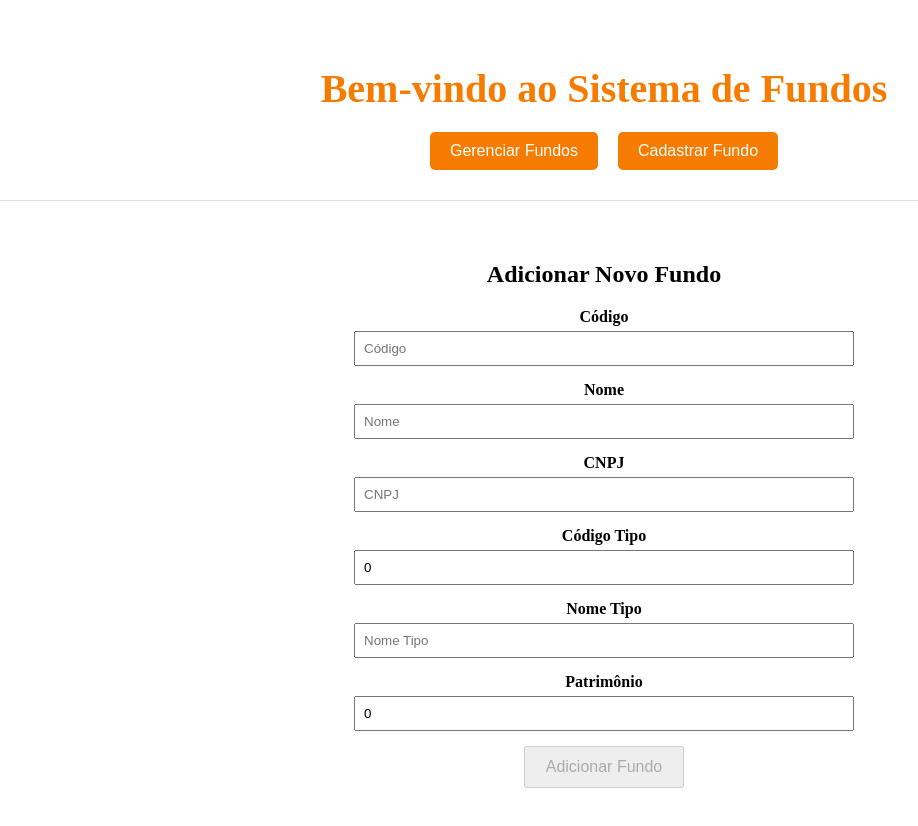
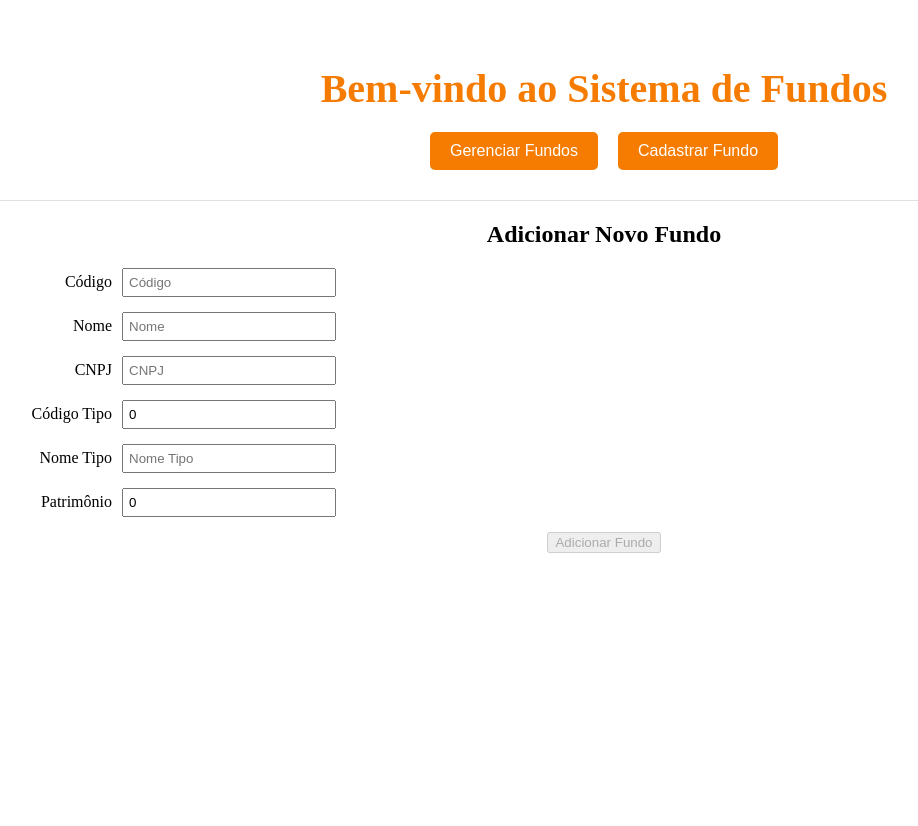
Before and after one commit to israilla/fundo-app, an Angular app: page /fundo-cadastro in a window 1280 px wide. Shown: the top 826 px of the page, without its empty margins (36-954 px from the left). After the commit the page ends 800 px from the top, so only its background shows below. Built offline with nearby package versions, Linux system fonts and the light colour scheme.

Commit message:
estilo(estilização): melhorando a estilização dos componentes

```diff
--- a/src/app/fundo-cadastro/fundo-cadastro.component.css
+++ b/src/app/fundo-cadastro/fundo-cadastro.component.css
@@ -1,44 +1,34 @@
-.form-container {
-  max-width: 500px;
-  margin: auto;
-  padding: 20px;
+.form-group {
+  margin-bottom: 15px;
+  display: flex;
+  align-items: center;
 }
 
-.form-group {
-  margin-bottom: 15px;
+.form-group label {
+  width: 120px;
+  text-align: right;
+  margin-right: 10px;
 }
 
-label {
-  display: block;
-  font-weight: bold;
-  margin-bottom: 5px;
+.form-group input {
+  width: 200px;
+  padding: 5px;
 }
 
-input {
-  width: 100%;
-  padding: 8px;
-  box-sizing: border-box;
-}
-
-button {
-  padding: 10px 20px;
-  font-size: 16px;
-  cursor: pointer;
-}
-.error {
+.erro {
   color: red;
   font-size: 0.875em;
   margin-top: 5px;
 }
 
-.success-message {
+.mensagem-sucesso {
   color: green;
-  margin-top: 15px;
-  font-weight: bold;
+  font-size: 1em;
+  margin-top: 10px;
 }
 
-.error-message {
+.mensagem-erro {
   color: red;
-  margin-top: 15px;
-  font-weight: bold;
+  font-size: 1em;
+  margin-top: 10px;
 }
--- a/src/app/fundo-gerenciamento/fundo-gerenciamento.component.css
+++ b/src/app/fundo-gerenciamento/fundo-gerenciamento.component.css
@@ -74,3 +74,33 @@ button[type="submit"] {
 button[type="submit"]:hover {
   background-color: #e64a19;
 }
+.mensagem-erro {
+  color: red;
+  margin-top: 10px;
+}
+
+.mensagem-sucesso {
+  color: green;
+  margin-top: 10px;
+}
+
+.form-group {
+  margin-bottom: 15px;
+}
+
+.form-group label {
+  display: inline-block;
+  width: 120px;
+  text-align: right;
+  margin-right: 10px;
+}
+
+.form-group input {
+  width: 200px;
+  padding: 5px;
+}
+.error {
+  color: red;
+  font-size: 0.875em;
+  margin-top: 5px;
+}
```
